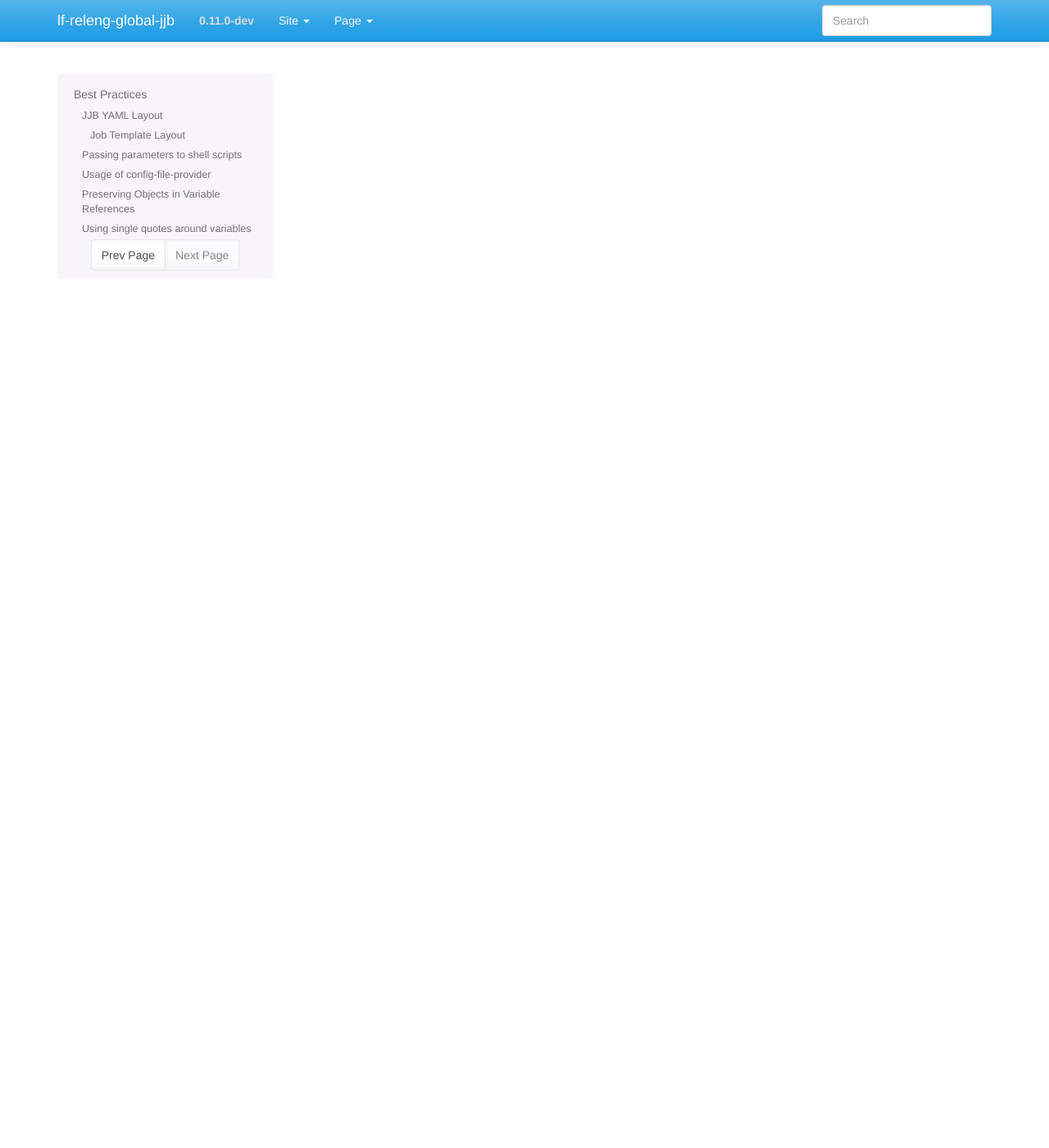
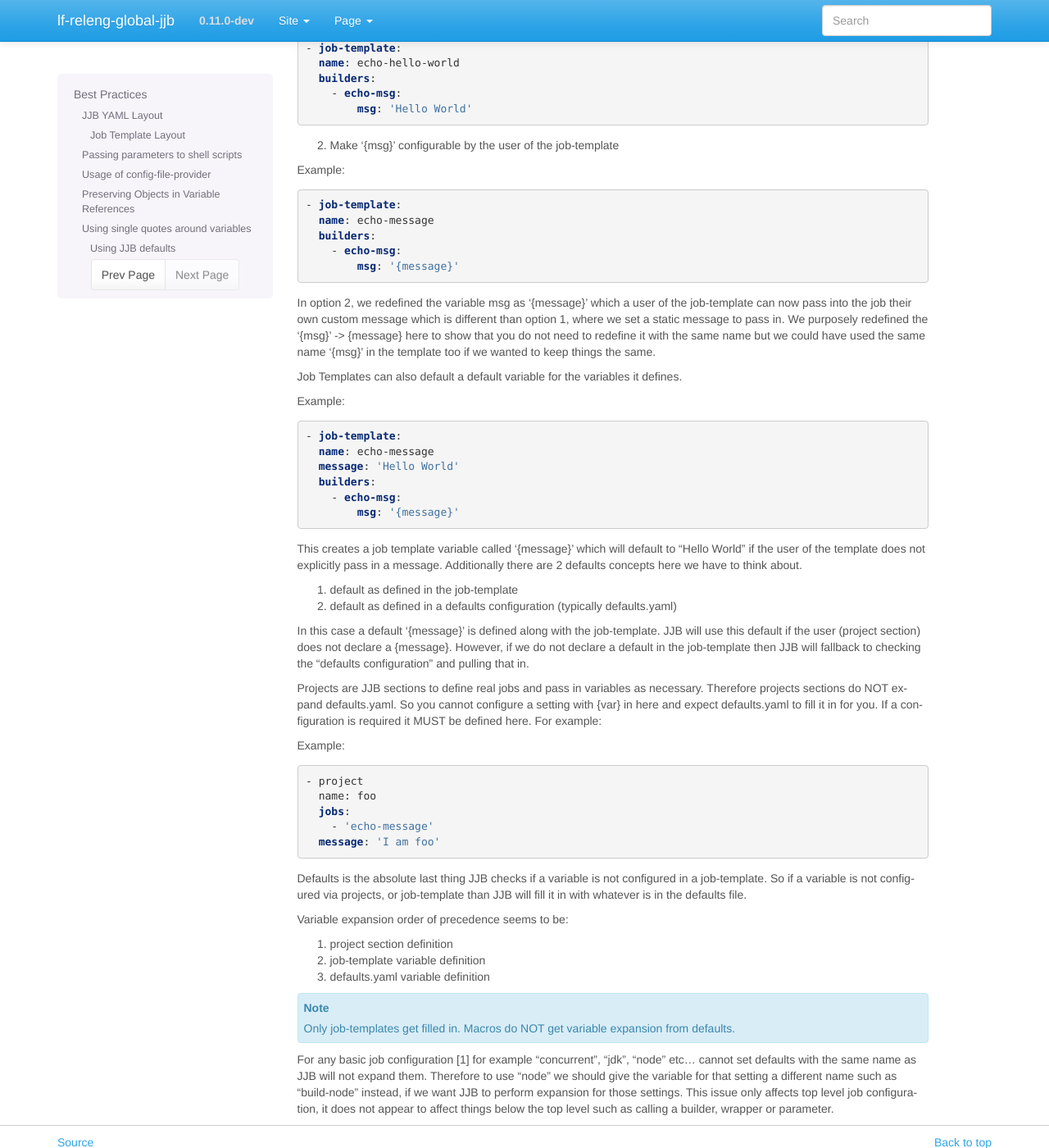
Before and after one commit to lfit/releng-global-jjb, a Sphinx documentation site: the page built from docs/best-practices.rst, in a window 1280 px wide and 1400 px high, scrolled down 3405 px. Shown: the whole window at 82% size. Built offline with Sphinx 7.4.7, drawn with Linux system fonts in a browser that asks for light colours; some of the changed text lies outside the part shown.

Commit message:
Best practices for using JJB defaults
https://lists.opendaylight.org/pipermail/dev/2017-October/004184.html

Jira: RELENG-591

Change-Id: I65aaf933b88519dfbd1daaf8e00661146bc8c38f
Signed-off-by: Anil Belur <abelur@linuxfoundation.org>

```diff
--- a/docs/best-practices.rst
+++ b/docs/best-practices.rst
@@ -193,3 +193,136 @@ Example:
           - build-file:
               settings: '{settings-file}'
               file-version: '{file-version}'
+
+
+Using JJB defaults
+------------------
+
+JJB has a concept called "defaults" which is what JJB will replace a variable with
+if it is unset. Variables can be used to fill in the blanks of job-templates and
+allow certain options in these sections to be configurable.
+
+JJB defaults can be used in 4 sections
+
+- Job Templates
+- Defaults
+- Macros
+- Project Sections
+
+Macros can contain variables but do NOT support default values getting filled in
+both at the macro definition level and at the defaults configuration level. Macros
+can be used by Job Templates but any variables defined in a Macro MUST be set to a
+value or a new variable redefined in the Job Template if you want to pass on the
+configuration. So for example if you have a macro that has a '{msg}' variable:
+
+Example:
+
+.. code-block:: yaml
+
+
+    - builder:
+      name: echo-msg
+      builders:
+        - shell: "echo {msg}"
+
+
+Using defaults in job templates can be done in two ways.
+
+1) Configure the message:
+
+Example:
+
+.. code-block:: yaml
+
+
+    - job-template:
+      name: echo-hello-world
+      builders:
+        - echo-msg:
+            msg: 'Hello World'
+
+2) Make '{msg}' configurable by the user of the job-template
+
+Example:
+
+.. code-block:: yaml
+
+
+    - job-template:
+      name: echo-message
+      builders:
+        - echo-msg:
+            msg: '{message}'
+
+
+In option 2, we redefined the variable msg as '{message}' which a user of the
+job-template can now pass into the job their own custom message which is different
+than option 1, where we set a static message to pass in. We purposely redefined
+the '{msg}' -> {message} here to show that you do not need to redefine it with
+the same name but we could have used the same name '{msg}' in the template too
+if we wanted to keep things the same.
+
+Job Templates can also default a default variable for the variables it defines.
+
+Example:
+
+.. code-block:: yaml
+
+
+    - job-template:
+      name: echo-message
+      message: 'Hello World'
+      builders:
+        - echo-msg:
+            msg: '{message}'
+
+
+This creates a job template variable called '{message}' which will default to
+"Hello World" if the user of the template does not explicitly pass in a message.
+Additionally there are 2 defaults concepts here we have to think about.
+
+1) default as defined in the job-template
+2) default as defined in a defaults configuration (typically defaults.yaml)
+
+In this case a default '{message}' is defined along with the job-template. JJB
+will use this default if the user (project section) does not declare a {message}.
+However, if we do not declare a default in the job-template then JJB will fallback
+to checking the "defaults configuration" and pulling that in.
+
+Projects are JJB sections to define real jobs and pass in variables as
+necessary. Therefore projects sections do NOT expand defaults.yaml. So you cannot
+configure a setting with {var} in here and expect defaults.yaml to fill it in for
+you. If a configuration is required it MUST be defined here. For example:
+
+Example:
+
+.. code-block:: yaml
+
+
+    - project
+      name: foo
+      jobs:
+        - 'echo-message'
+      message: 'I am foo'
+
+Defaults is the absolute last thing JJB checks if a variable is not configured in
+a job-template. So if a variable is not configured via projects, or job-template
+than JJB will fill it in with whatever is in the defaults file.
+
+Variable expansion order of precedence seems to be:
+
+1) project section definition
+2) job-template variable definition
+3) defaults.yaml variable definition
+
+.. note::
+
+        Only job-templates get filled in. Macros do NOT get variable expansion
+        from defaults.
+
+For any basic job configuration [1] for example "concurrent", "jdk", "node"
+etc... cannot set defaults with the same name as JJB will not expand them. Therefore
+to use "node" we should give the variable for that setting a different name such
+as "build-node" instead, if we want JJB to perform expansion for those settings.
+This issue only affects top level job configuration, it does not appear to affect
+things below the top level such as calling a builder, wrapper or parameter.
```
